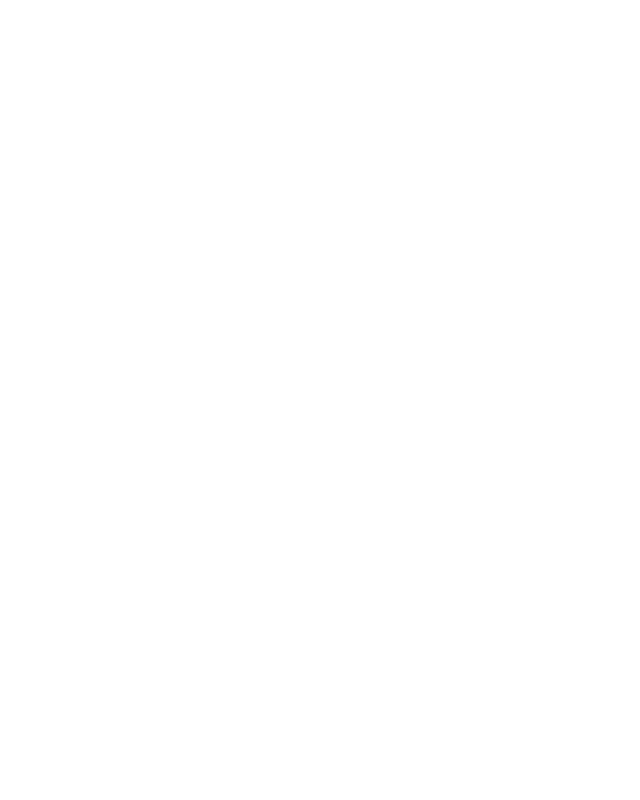
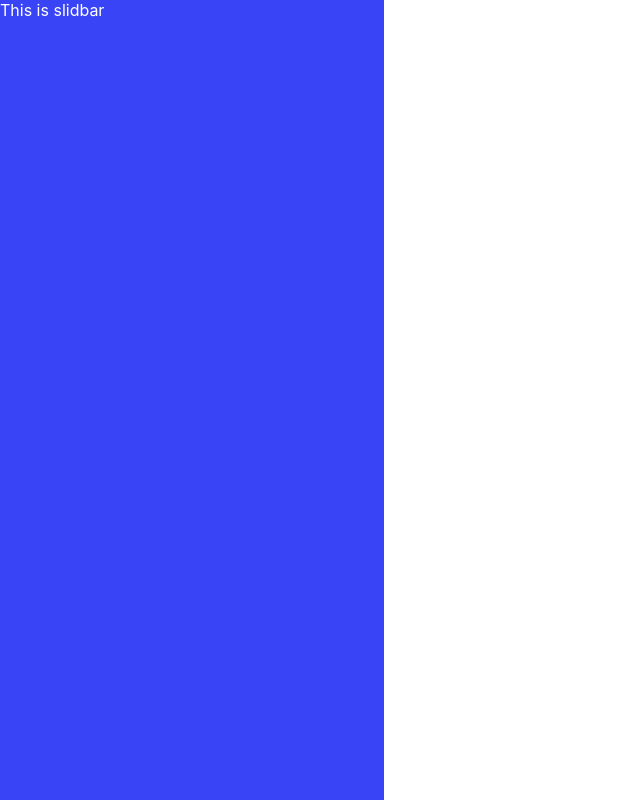
Before and after one commit to Neeteshking21/What-a-App-with-nextJs, a Next.js app in the folder whatsapp-clone/: page / in a window 1280 px wide. Shown: the whole page, without its empty margins (0-640 px from the left). Built offline with nearby package versions, Linux system fonts and the light colour scheme.

Commit message:
Add @material-ui/icon and @material-ui/core

```diff
--- a/whatsapp-clone/components/Slidbar.js
+++ b/whatsapp-clone/components/Slidbar.js
@@ -4,6 +4,7 @@ import styled from 'styled-components'
 const Slidbar = () => {
     return (
         <Container>
+            <h>This is slidbar</h>
             <Header/>
         </Container>
     )
@@ -11,7 +12,14 @@ const Slidbar = () => {
 
 export default Slidbar
 
-const Container = styled.div``;
+const Container = styled.div`
+    display: flex;
+    flex-direction: column;
+    height: 100vh;
+    width:30vw;
+    background-color:#3944F7;
+    color:white
+`;
 const Header = styled.div`
 
 `;
--- a/whatsapp-clone/package.json
+++ b/whatsapp-clone/package.json
@@ -9,6 +9,8 @@
     "lint": "next lint"
   },
   "dependencies": {
+    "@material-ui/core": "^4.12.3",
+    "@material-ui/icons": "^4.11.2",
     "next": "11.1.2",
     "react": "17.0.2",
     "react-dom": "17.0.2",
```
Also changed, not shown: 1 other file (tests, documents, lock files or other folders).
